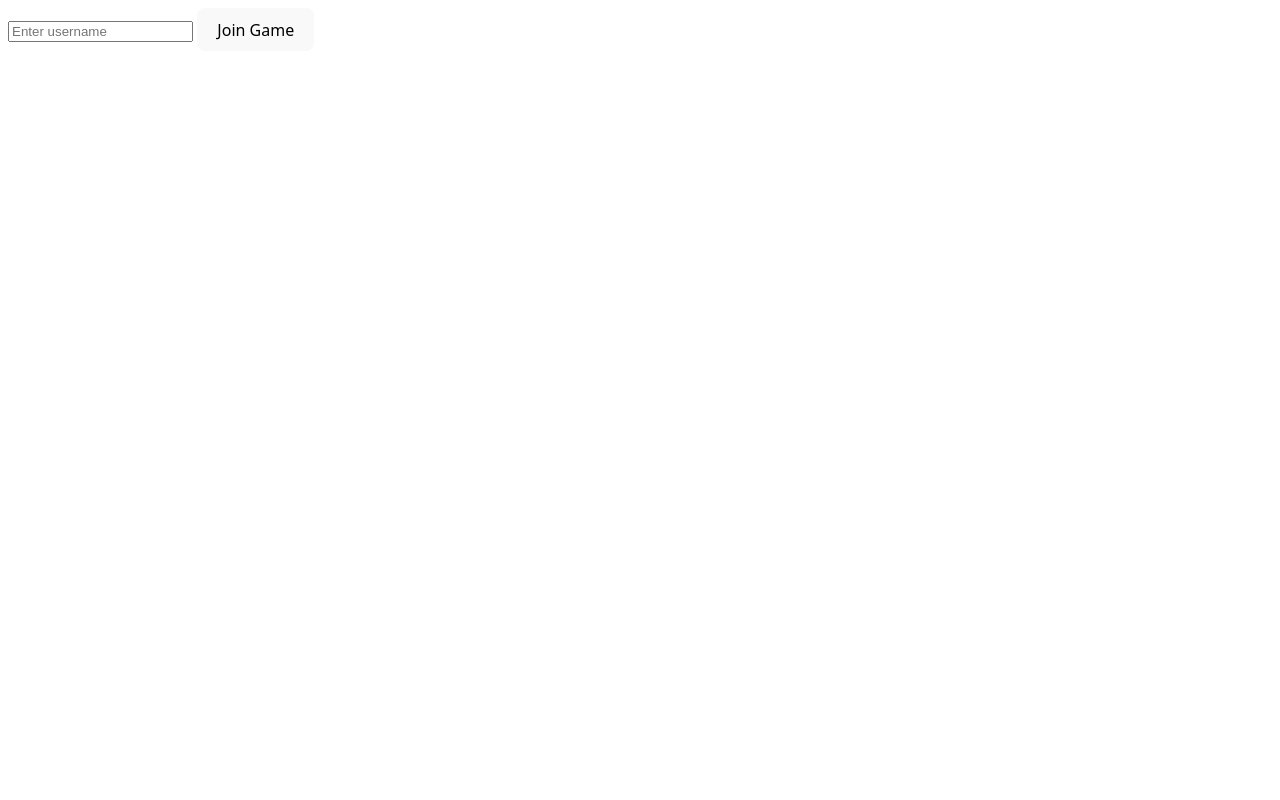
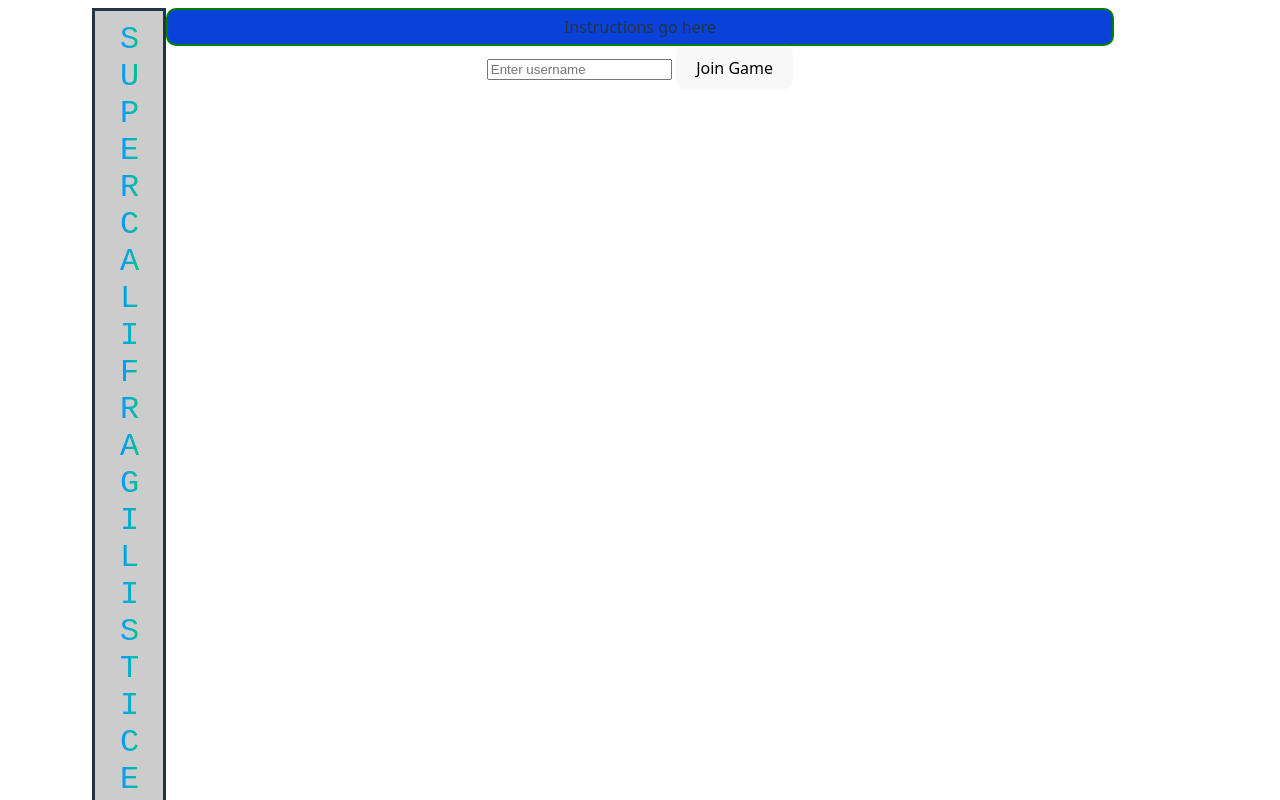
Before and after one commit to CSC-3380-Spring-2025/Team-32, a SvelteKit app in the folder src/main/svelte/: page /join in a window 1280 px wide. Shown: the top 800 px of the page. Built offline with nearby package versions, Linux system fonts and the light colour scheme.

Commit message:
Join screen is prettier

```diff
--- a/src/main/svelte/src/routes/join/+page.svelte
+++ b/src/main/svelte/src/routes/join/+page.svelte
@@ -1,21 +1,25 @@
 <script lang="ts">
-    import { goto } from '$app/navigation';
-    import { userUUID } from '$lib/stores/user';
+    import { goto } from "$app/navigation";
+    import { userUUID } from "$lib/stores/user";
     let username: string = "";
     let socket: WebSocket | null = null;
     let serverResponse: string = "";
 
     async function joinGame(): void {
         await setupWebSocket();
-        const response: Response = await fetch(`http://localhost:8080/join?username=${encodeURIComponent(username)}`, {
+        const response: Response = await fetch(
+            `http://localhost:8080/join?username=${encodeURIComponent(username)}`,
+            {
                 method: "POST",
-        });
+            },
+        );
 
         const data: Record<string, unknown> = await response.json();
-        serverResponse = data.message ? String(data.message) : "Unexpected response from server";
+        serverResponse = data.message
+            ? String(data.message)
+            : "Unexpected response from server";
         console.log("Server response:", data);
         userUUID.set(data.id);
-
     }
 
     async function setupWebSocket(): Promise<void> {
@@ -46,13 +50,153 @@
     }
 </script>
 
+<div class="wrapper">
+    <div class="shadowBox"><span>supercalifragilisticexpialidocious</span></div>
+    <div class="instructions">Instructions go here</div>
+    <div class="input-form">
         <input type="text" bind:value={username} placeholder="Enter username" />
         <button on:click={joinGame}>Join Game</button>
+    </div>
     {#if serverResponse}
         <p>{serverResponse}</p>
     {/if}
-
+</div>
 
 <style>
-@import './app.css';
+    :root {
+        font-family: system-ui, Avenir, Helvetica, Arial, sans-serif;
+        line-height: 1.5;
+        font-weight: 400;
+
+        color-scheme: light dark;
+        color: rgba(255, 255, 255, 0.87);
+        background-color: #242424;
+
+        font-synthesis: none;
+        text-rendering: optimizeLegibility;
+        -webkit-font-smoothing: antialiased;
+        -moz-osx-font-smoothing: grayscale;
+    }
+
+    a {
+        font-weight: 500;
+        color: #646cff;
+        text-decoration: inherit;
+    }
+    a:hover {
+        color: #535bf2;
+    }
+
+    body {
+        margin: 0;
+        display: flex;
+        place-items: center;
+        min-width: 320px;
+        min-height: 100vh;
+    }
+
+    h1 {
+        font-size: 3.2em;
+        line-height: 1.1;
+    }
+
+    .card {
+        padding: 2em;
+    }
+
+    #app {
+        max-width: 1280px;
+        margin: 0 auto;
+        padding: 2rem;
+        text-align: center;
+    }
+
+    button {
+        border-radius: 8px;
+        border: 1px solid transparent;
+        padding: 0.6em 1.2em;
+        font-size: 1em;
+        font-weight: 500;
+        font-family: inherit;
+        background-color: #1a1a1a;
+        cursor: pointer;
+        transition: border-color 0.25s;
+    }
+    button:hover {
+        border-color: #646cff;
+    }
+    button:focus,
+    button:focus-visible {
+        outline: 4px auto -webkit-focus-ring-color;
+    }
+
+    @media (prefers-color-scheme: light) {
+        :root {
+            color: #213547;
+            background-color: #ffffff;
+        }
+        a:hover {
+            color: #747bff;
+        }
+        button {
+            background-color: #f9f9f9;
+        }
+    }
+    .instructions {
+        background-color: #0a41d8;
+        text-align: center;
+
+        padding: 5px;
+        border: 2px solid green;
+        border-radius: 10px;
+    }
+
+    .wrapper {
+        max-width: 75%;
+        margin: auto;
+        position: relative;
+    }
+
+    .input-form{
+        text-align: center;
+    }
+
+    .shadowBox {
+    background-color: rgb(0, 0, 0);
+    /* Fallback color */
+    background-color: rgba(0, 0, 0, 0.2);
+    /* Black w/opacity/see-through */
+    border: 3px solid;
+    position: absolute;
+        right:0;
+        margin-right: 100%;
+        padding: 10px;
+        text-orientation: upright;
+        writing-mode: vertical-lr;
+        font-size: 18px;
+}
+
+.shadowBox > span {
+    text-transform: uppercase;
+    text-align: center;
+    text-decoration: underline;
+    font-size: 32px;
+    font-family: monospace;
+    background: linear-gradient(to right, #6666ff, #0099ff , #00ff00, #ff3399, #6666ff);
+    -webkit-background-clip: text;
+    background-clip: text;
+    color: transparent;
+    animation: rainbow_animation 6s ease-in-out infinite;
+    background-size: 400% 100%;
+}
+
+@keyframes rainbow_animation {
+    0%,100% {
+        background-position: 0 0;
+    }
+
+    50% {
+        background-position: 100% 0;
+    }
+}
 </style>
```
Lines whose indentation alone changed are shown as unchanged.
